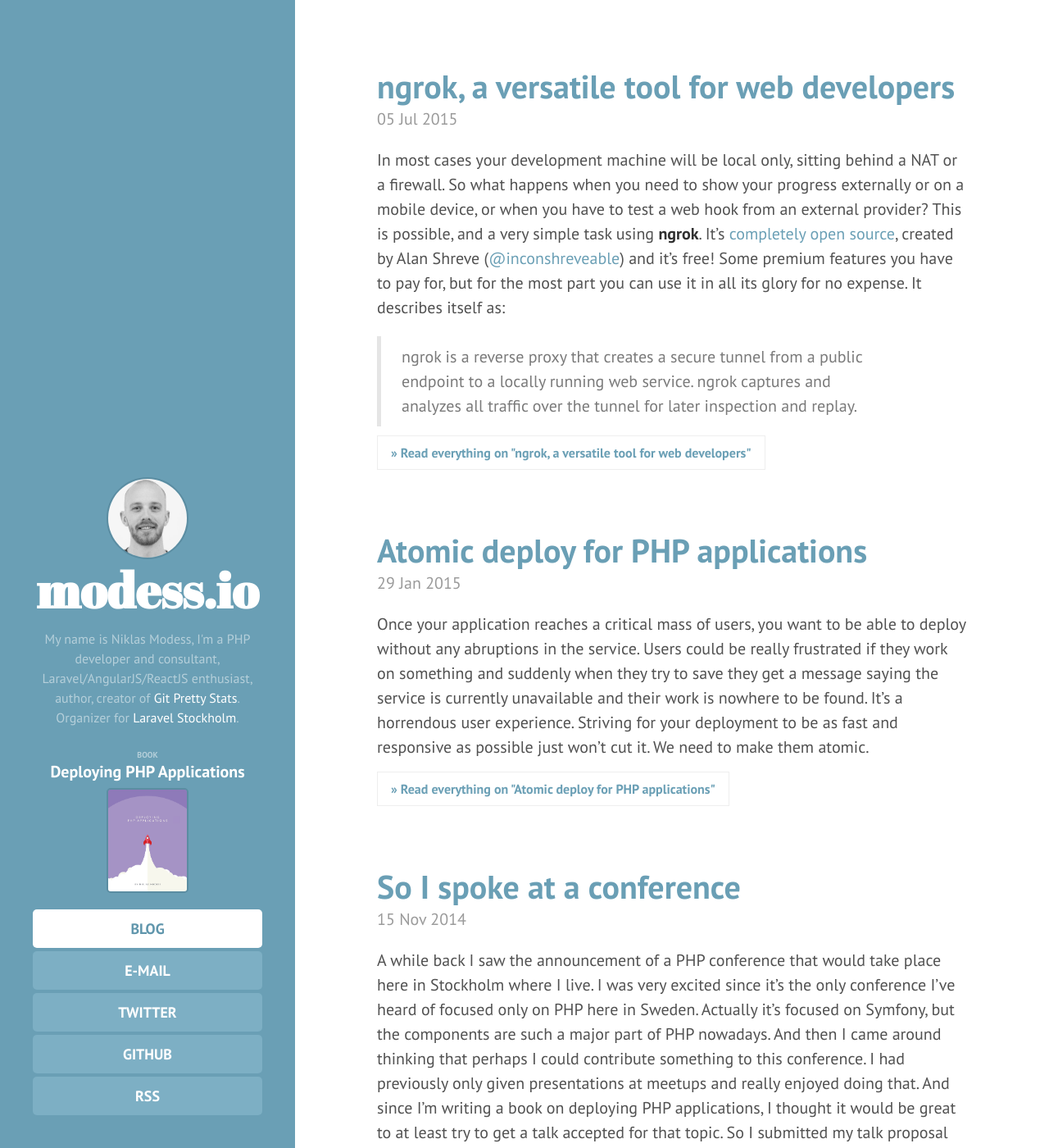
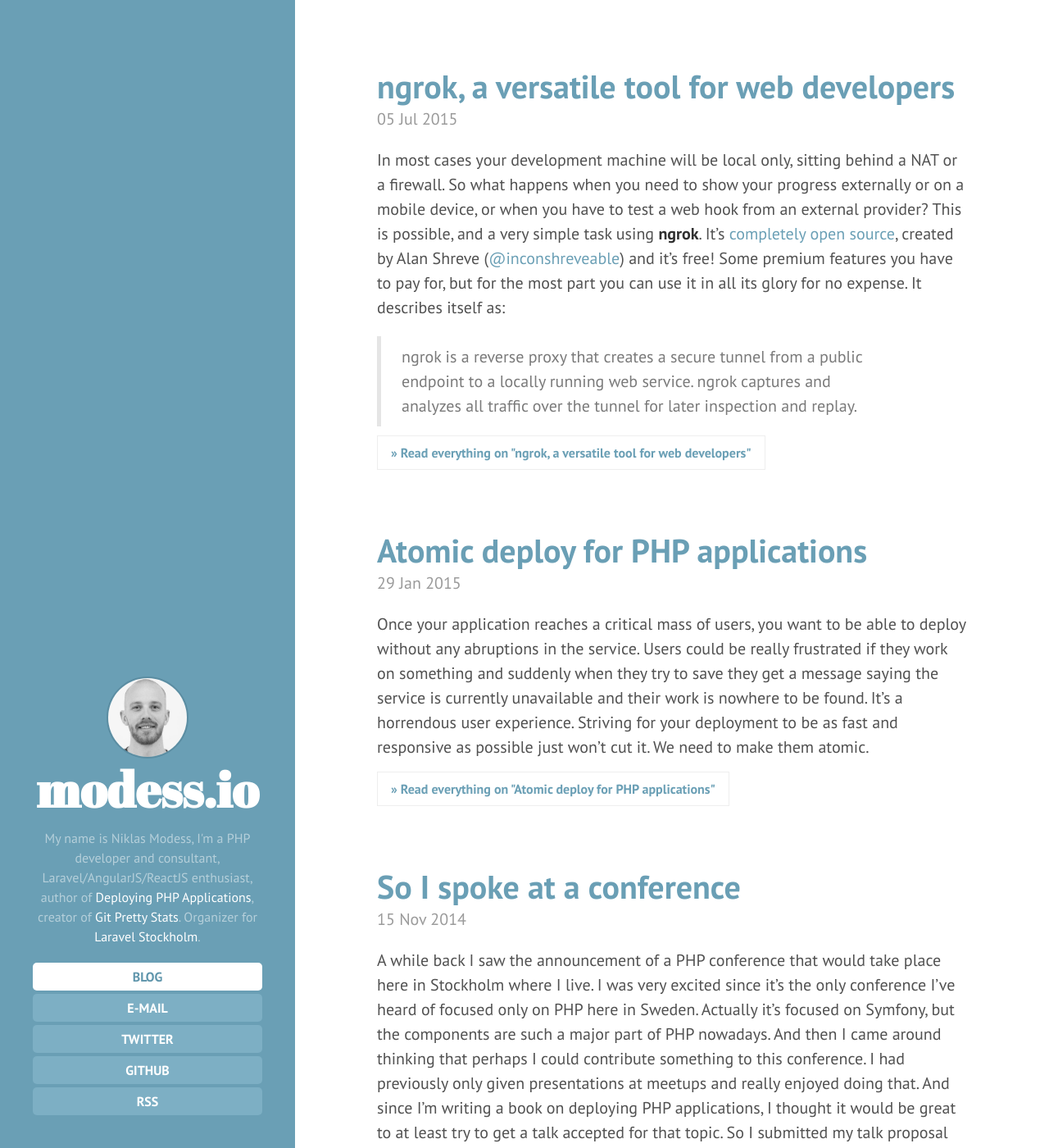
Before and after one commit to katcipis/katcipis.github.io, a Jekyll site: the page built from index.html, in a window 1280 px wide and 1400 px high. Shown: the whole window at 82% size. Built offline with Jekyll 4.4.1, drawn with Linux system fonts in a browser that asks for light colours; some web fonts are replaced; Markdown is read by kramdown in place of the engine named in the settings; the list of posts is cut into pages by our own code.

Commit message:
shrunk the sidebar a bit

```diff
--- a/_config.yml
+++ b/_config.yml
@@ -9,7 +9,7 @@ relative_permalinks: true
 # Setup
 title:            modess.io
 tagline:          ''
-description:      "My name is Niklas Modess, I'm a PHP developer and consultant, Laravel/AngularJS/ReactJS enthusiast, author, creator of <a href=\"https://github.com/modess/git-pretty-stats\">Git Pretty Stats</a>. Organizer for <a href=\"http://www.meetup.com/Laravel-Stockholm/\">Laravel Stockholm</a>."
+description:      "My name is Niklas Modess, I'm a PHP developer and consultant, Laravel/AngularJS/ReactJS enthusiast, author of <a href=\"https://leanpub.com/deploying-php-applications\">Deploying PHP Applications</a>, creator of <a href=\"https://github.com/modess/git-pretty-stats\">Git Pretty Stats</a>. Organizer for <a href=\"http://www.meetup.com/Laravel-Stockholm/\">Laravel Stockholm</a>."
 url:              http://modess.io
 baseurl:          /
 
--- a/_includes/sidebar.html
+++ b/_includes/sidebar.html
@@ -9,14 +9,6 @@
         </a>
       </h1>
       <p class="lead">{{ site.description }}</p>
-
-      <p class="book">
-        <a href="https://leanpub.com/deploying-php-applications">
-          <small>Book</small><br />
-          <strong>Deploying PHP Applications</strong>
-          <img class="book-picture" src="{{ site.baseurl }}public/large.jpeg" />
-        </a>
-      </p>
     </div>
 
     <nav class="sidebar-nav">
--- a/public/css/hyde.css
+++ b/public/css/hyde.css
@@ -95,36 +95,18 @@ html {
   max-width: 5rem;
 }
 
-.sidebar-about .book {
-  line-height: 1rem;
-}
-.sidebar-about .book a {
-  text-decoration: none;
-}
-.sidebar-about .book small {
-  text-transform: uppercase;
-  font-size: .5rem;
-  font-weight: bold;
-  color: rgba(255,255,255,.5);
-}
-.sidebar-about .book-picture {
-  margin: .5rem auto 0 auto;
-  border: 2px solid #5b8da2;
-  max-width: 5rem;
-}
-
 /* Sidebar nav */
 .sidebar-nav {
   margin-bottom: 1rem;
 }
 .sidebar-nav-item {
   display: block;
-  padding: .5rem 0.75rem;
+  padding: .25rem 0.5rem;
   background: #7dafc4;
   margin: .2rem 0;
   border-radius: .25rem;
   text-transform: uppercase;
-  font-size: .9rem;
+  font-size: .8rem;
   font-weight: bold;
 }
 a.sidebar-nav-item:hover,
```
